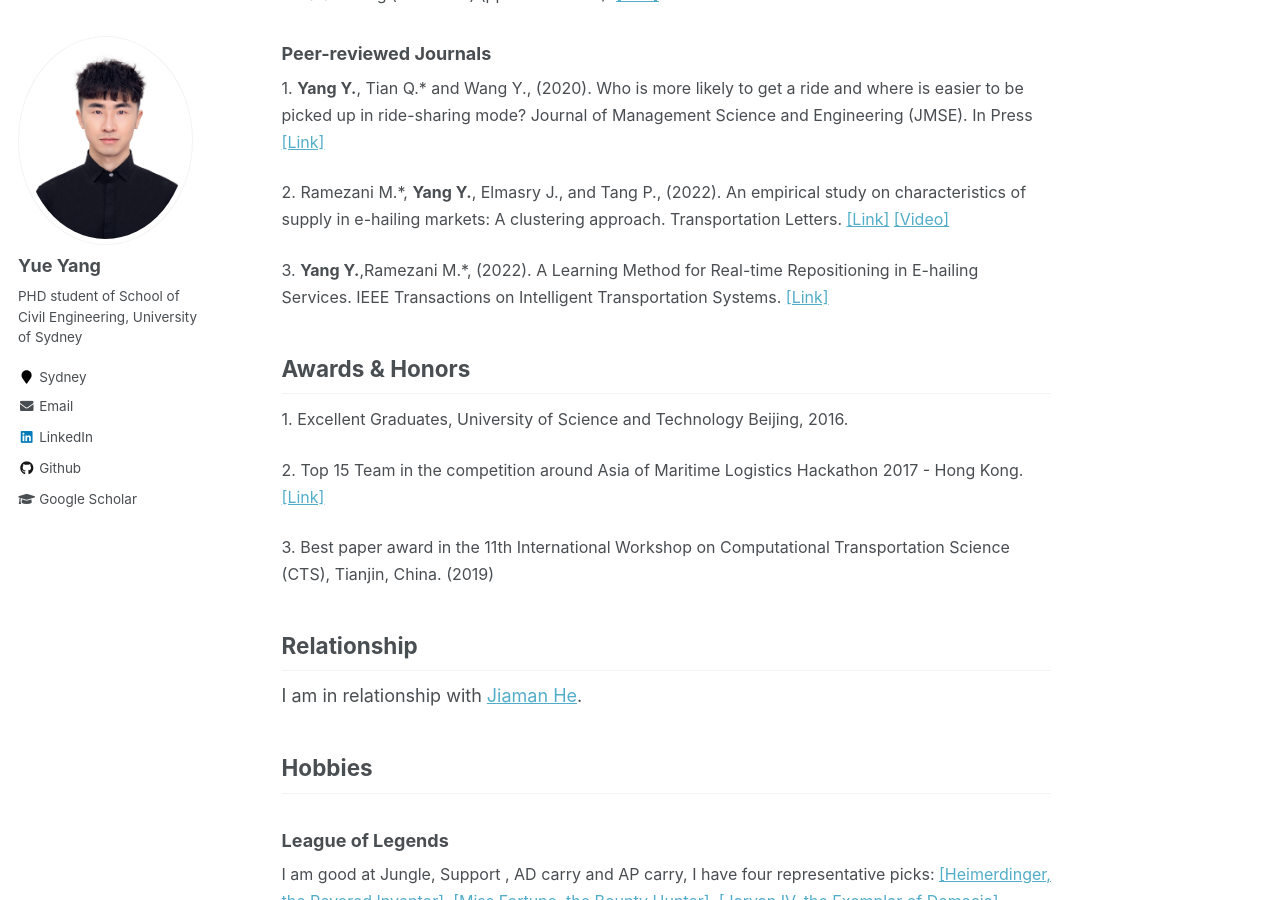
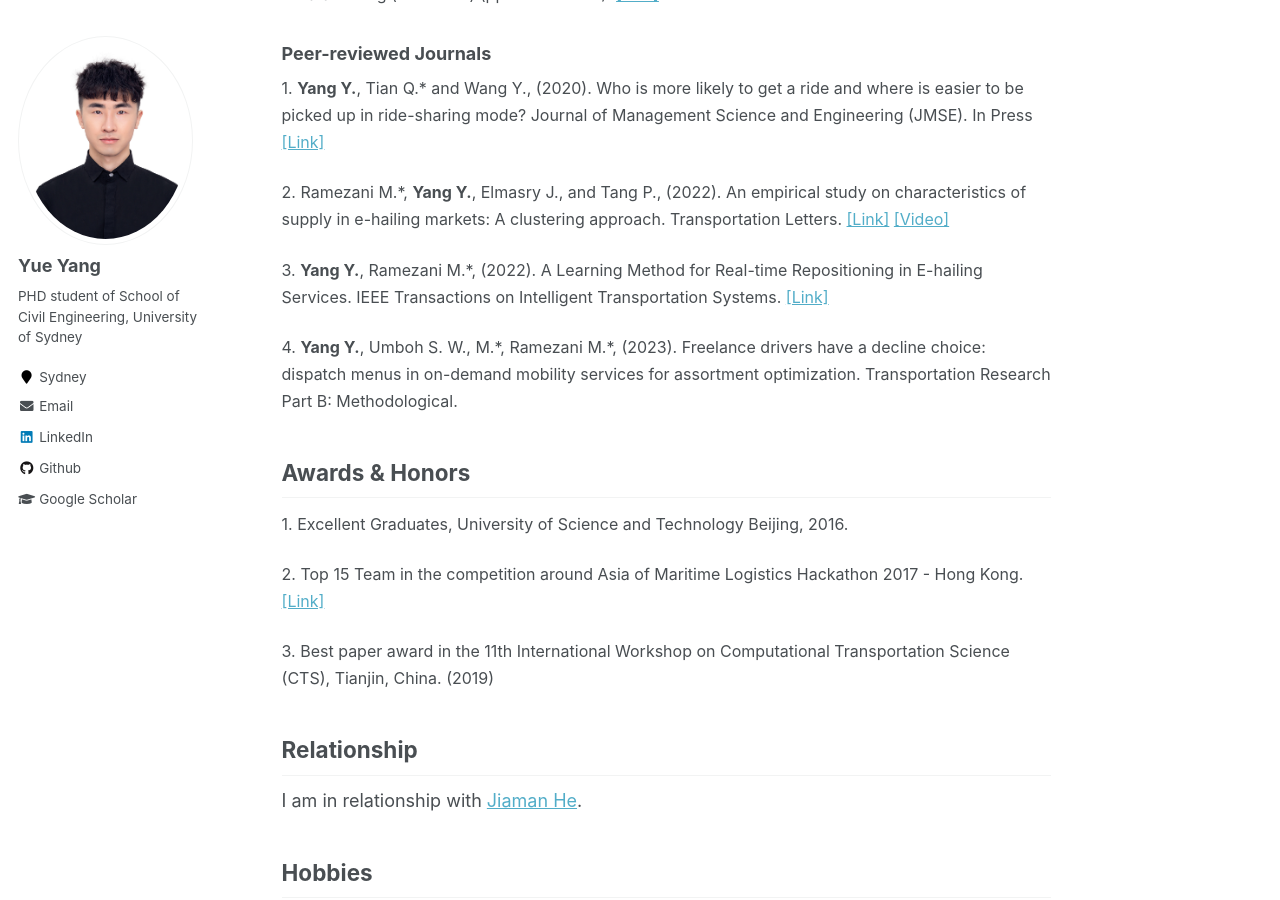
Before and after one commit to marco-yue/biography, a Jekyll site: the page built from _pages/about.md, in a window 1280 px wide and 900 px high, scrolled down 1763 px. Built offline with Jekyll 4.4.1, drawn with Linux system fonts in a browser that asks for light colours.

Commit message:
Update about.md

```diff
--- a/_pages/about.md
+++ b/_pages/about.md
@@ -87,9 +87,12 @@ redirect_from:
 approach. Transportation Letters.  <a href="https://www.tandfonline.com/doi/abs/10.1080/19427867.2022.2079869">[Link]</a> <a href="https://www.youtube.com/watch?v=WPxiGwZCrwY">[Video]</a>
   </font></p>
 
+<p><font size=3>
+3. <b>Yang Y.</b>, Ramezani M.*, (2022). A Learning Method for Real-time Repositioning in E-hailing Services. IEEE Transactions on Intelligent Transportation Systems. <a href="https://ieeexplore.ieee.org/document/9945629">[Link]</a>
+  </font></p>
 
 <p><font size=3>
-3. <b>Yang Y.</b>,Ramezani M.*, (2022). A Learning Method for Real-time Repositioning in E-hailing Services. IEEE Transactions on Intelligent Transportation Systems. <a href="https://ieeexplore.ieee.org/document/9945629">[Link]</a>
+4. <b>Yang Y.</b>, Umboh S. W., M.*, Ramezani M.*, (2023). Freelance drivers have a decline choice: dispatch menus in on-demand mobility services for assortment optimization. Transportation Research Part B: Methodological.
   </font></p>
 
 
```
